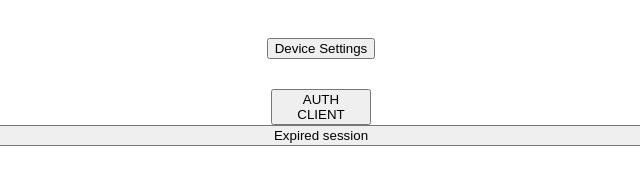
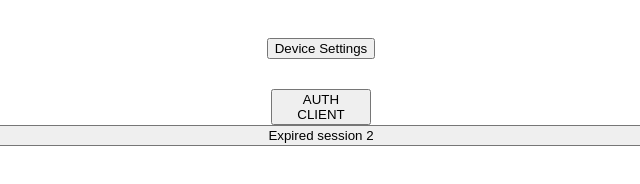
Before and after one commit to AlondraAbregoISC/sac, a plain HTML site: page index.html in a window 1280 px wide. Shown: the full height of the page, 319-959 px from the left. Drawn offline with Linux system fonts and the light colour scheme.

Commit message:
Update index.html

```diff
--- a/index.html
+++ b/index.html
@@ -38,7 +38,7 @@
 
         <button href="#" id="botonStart10" onclick="jsonreq('verRespuesta')" >AUTH CLIENT</button>
 
-        <button href="#" id="botonStart20" onclick="expiredSession()" >Expired session</button>
+        <button href="#" id="botonStart20" onclick="jsonreq('expiredSession')" >Expired session 2</button>
 
         <p id="respJSON"></p>
     </div>
```
